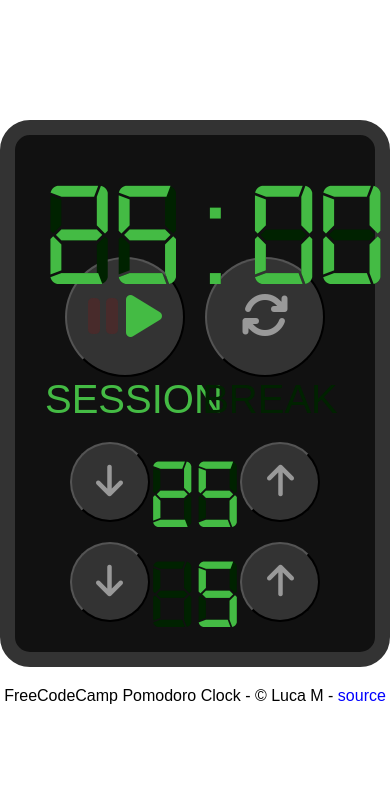
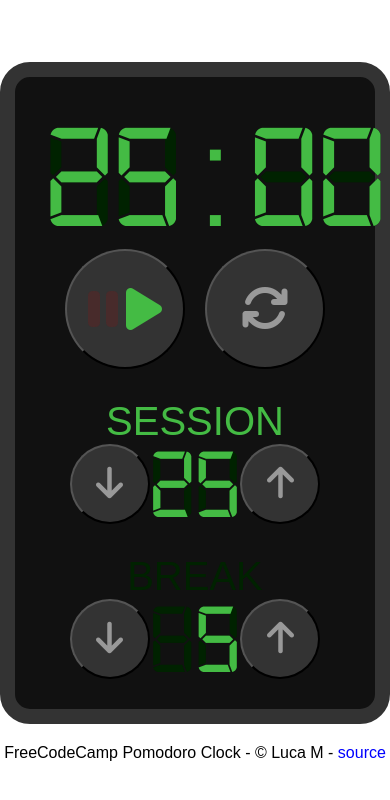
Before and after one commit to lukino999/FCC-Pomodoro-Clock-React, a React (Create React App) app: page / in a window 390 px wide. Shown: the top 800 px of the page. Built offline with nearby package versions, Linux system fonts and the light colour scheme.

Commit message:
Move session break indicator to own panel
For mobile portrait layout

```diff
--- a/src/components/App.js
+++ b/src/components/App.js
@@ -20,7 +20,8 @@ const App = (props) => {
     breakIncrement,
     sessionDecrement,
     sessionIncrement,
-    secondsLeft
+    secondsLeft,
+    isSession
   } = props
 
   return (
@@ -36,6 +37,7 @@ const App = (props) => {
             length={sessionLength}
             incClick={sessionIncrement}
             decClick={sessionDecrement}
+            isSession={isSession}
           />
 
           <TimerLengthPanel
@@ -43,6 +45,7 @@ const App = (props) => {
             length={breakLength}
             incClick={breakIncrement}
             decClick={breakDecrement}
+            isSession={isSession}
           />
 
         </div>
@@ -60,7 +63,8 @@ const mapStateToProps = (state) => {
   return {
     breakLength: state.breakLength,
     sessionLength: state.sessionLength,
-    secondsLeft: state.secondsLeft
+    secondsLeft: state.secondsLeft,
+    isSession: state.isSession
   }
 }
 
--- a/src/components/TimerDisplay.js
+++ b/src/components/TimerDisplay.js
@@ -100,15 +100,15 @@ class TimerDisplay extends React.Component {
 
         </div>
 
-        <div className='session-break'>
+        {/* <div className='session-break'>
           <div className={`half-width ${sessionOnOffClass}`}>SESSION</div>
           <div className={`half-width ${breakOnOffClass}`}>BREAK</div>
-        </div>
+        </div> */}
 
-        <div className='flex-space-around' >
+        {/* <div className='flex-space-around' >
 
 
-        </div>
+        </div> */}
 
       </div>
     )
--- a/src/components/TimerLenghtPanel.js
+++ b/src/components/TimerLenghtPanel.js
@@ -5,11 +5,20 @@ import Lcd from './Lcd';
 
 const TimerLengthPanel = (props) => {
   //
-  const { id, length, decClick, incClick } = props;
+  const { id, length, decClick, incClick, isSession } = props;
+
+  let sessionOnOffClass;
+  if (isSession) {
+    sessionOnOffClass = (id.toLowerCase() === 'session') ? 'session-break-on' : 'session-break-off';
+  } else {
+    sessionOnOffClass = (id.toLowerCase() === 'session') ? 'session-break-off' : 'session-break-on';
+  }
 
   //
   return (
     <div className='timer-length-panel'>
+
+      <div id={`${id.toLowerCase()}-label`} className={`session-break ${sessionOnOffClass}`}>{id}</div>
 
       <div className='buttons-container'>
 
@@ -34,7 +43,7 @@ const TimerLengthPanel = (props) => {
         </button>
       </div>
 
-      <h1 className='text-color off-the-screen' id={`${id.toLowerCase()}-label`}>{id}</h1>
+      {/* <h1 className='text-color off-the-screen' id={`${id.toLowerCase()}-label`}>{id}</h1> */}
 
     </div>
   );
--- a/src/components/css/TimerDisplay.scss
+++ b/src/components/css/TimerDisplay.scss
@@ -10,7 +10,7 @@ h2 {
 }
 
 .time-left-size {
-  font-size: 150px;
+  font-size: $time-left-text-size;
 }
 
 .flex-space-around {
@@ -19,25 +19,6 @@ h2 {
   align-items: center;
 }
 
-.session-break {
-  display: flex;
-  justify-content: center;
-  font-size: 40px;
-}
-
-.half-width {
-  width: 50%;
-  justify-content: center;
-  text-align: center;
-}
-
-.session-break-on {
-  color: $lcd-on;
-}
-
-.session-break-off {
-  color: $lcd-off;
-}
 
 .text-invisible {
   color: $background;
@@ -95,7 +76,7 @@ h2 {
   }
 }
 
-@media only screen and (max-device-width : 640px) {
+@media only screen and (max-device-width : $maxdw-1024) {
   #br {
     height: 50px;
   }
--- a/src/components/css/TimerLengthPanel.scss
+++ b/src/components/css/TimerLengthPanel.scss
@@ -1,14 +1,18 @@
 @import './common.scss';
 
 .timer-length-panel {
-  background-color: $background;
-
+  // background-color: $background;
+  display: flex;
+  flex-direction: column;
   width: 50%;
 }
 
-h1 {
-  text-align: center;
-  margin: 0 auto 0
+.session-break {
+  display: flex;
+  justify-content: center;
+  align-items: flex-end;
+  font-size: $sess-brk-text-size;
+  margin-top: 30px;
 }
 
 .buttons-container{
@@ -16,7 +20,6 @@ h1 {
   flex-direction: row;
   justify-content: center;
   align-items: center;
-  margin-top: 20px;
   height: 100%;
 }
 
@@ -24,8 +27,33 @@ h1 {
   font-size: 100px;
 }
 
+.session-break-on {
+  color: $lcd-on;
+}
+
+.session-break-off {
+  color: $lcd-off;
+}
+
+.half-width {
+  width: 50%;
+  justify-content: center;
+  text-align: center;
+  text-align: center;
+}
+
 @media (orientation: portrait) {
   .timer-length-panel {
     width: 100%;
   }
 }
+
+@media only screen and (max-device-width: $maxdw-1024) {
+  #br {
+    height: 50px;
+  }
+
+  .buttons-container{
+    align-items: flex-start;
+  }
+}
--- a/src/components/css/common.scss
+++ b/src/components/css/common.scss
@@ -8,7 +8,10 @@ $led-red: #b44;
 $led-green: #4b4;
 $regular-button: 80px;
 $large-button: 120px;
+$sess-brk-text-size: 40px;
+$time-left-text-size: 150px;
 $text-color: #999;
+$maxdw-1024: 1024px;
 
 .round-button {
   background-color: $buttons-background;
```
